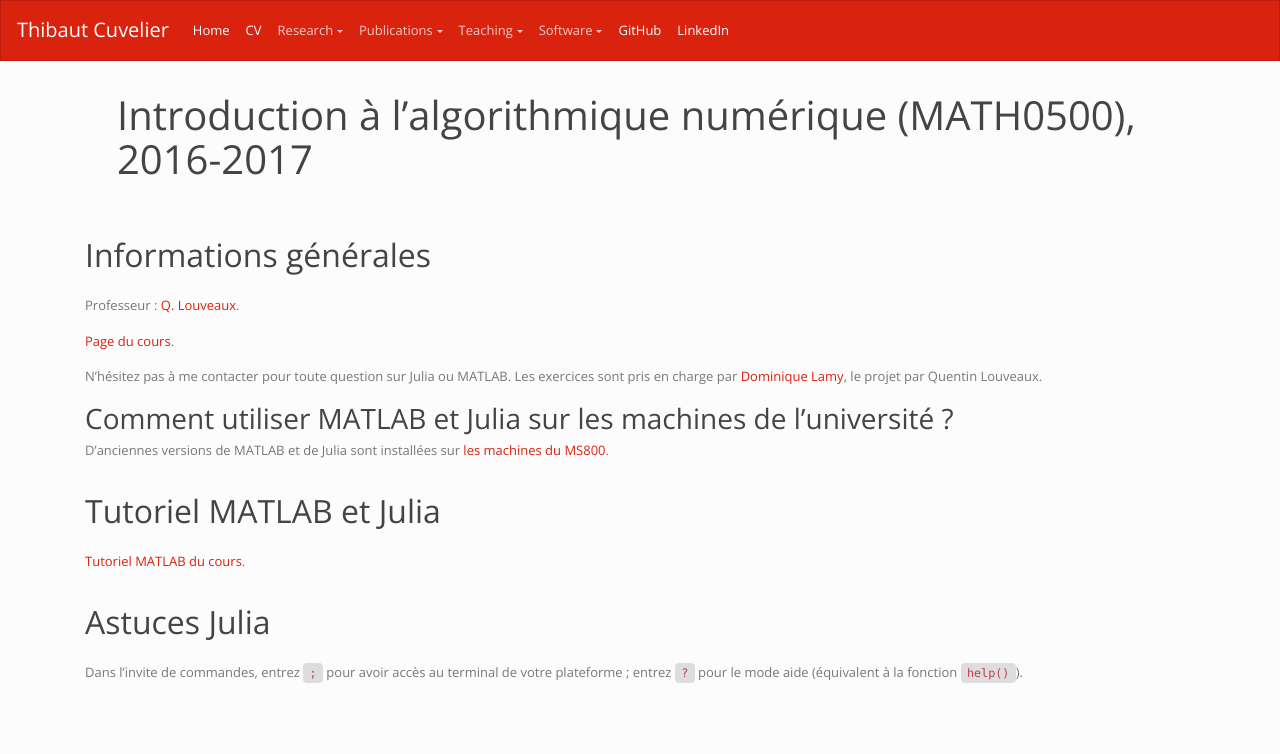
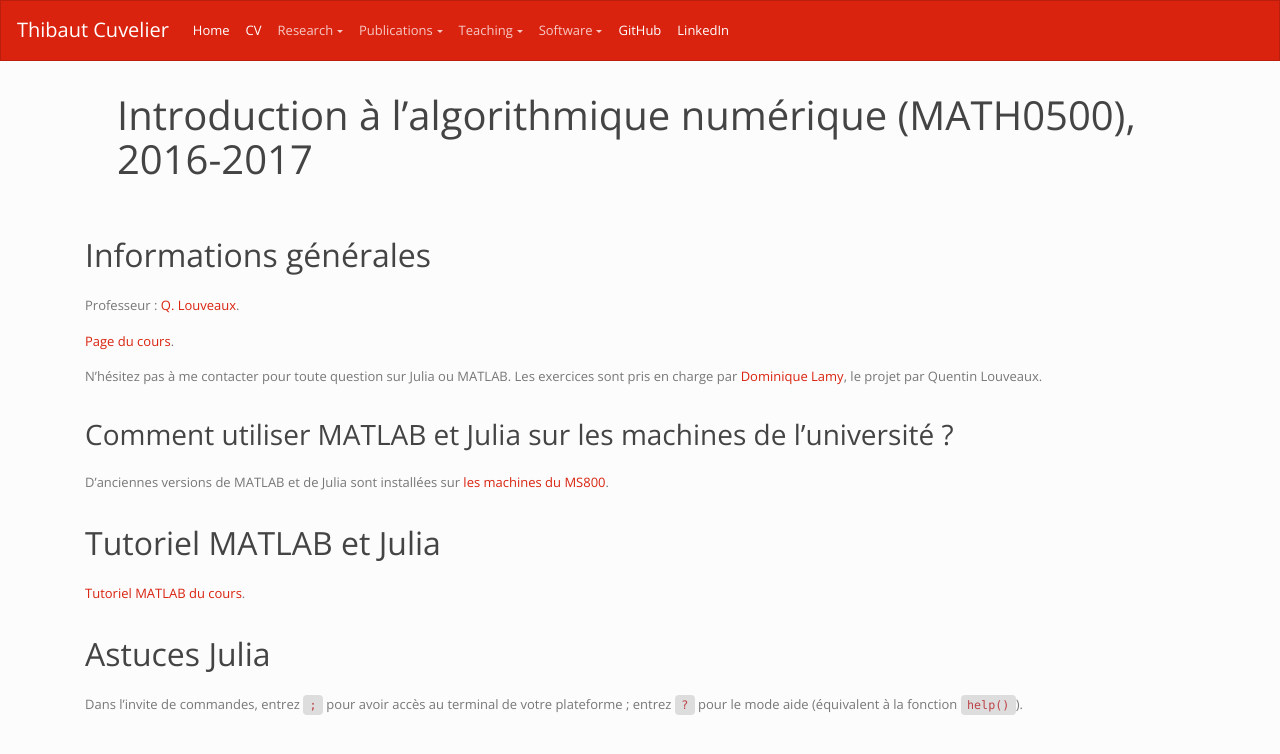
Before and after one commit to dourouc05/dourouc05.github.io, a Jekyll site: the page built from teaching-16-ian.md, in a window 1280 px wide. Shown: the top 754 px of the page. Built offline with Jekyll 4.4.1, drawn with Linux system fonts in a browser that asks for light colours; a script that is not in the unit is left out.

Commit message:
Update default.html

```diff
--- a/_layouts/default.html
+++ b/_layouts/default.html
@@ -19,6 +19,7 @@
     <style type="text/css">
     h1 { padding: 2rem; }
     h2 { padding-top: 1rem; padding-bottom: 1rem; }
+    h3 { padding-top: 1rem; padding-bottom: 1rem; }
     div.card-header h1 { padding: 0 }
     div.card-body p, div.card-body h2 { padding-left: 10px; padding-right: 10px; }
     div.card { margin-top: 10px; margin-bottom: 10px; }
```
